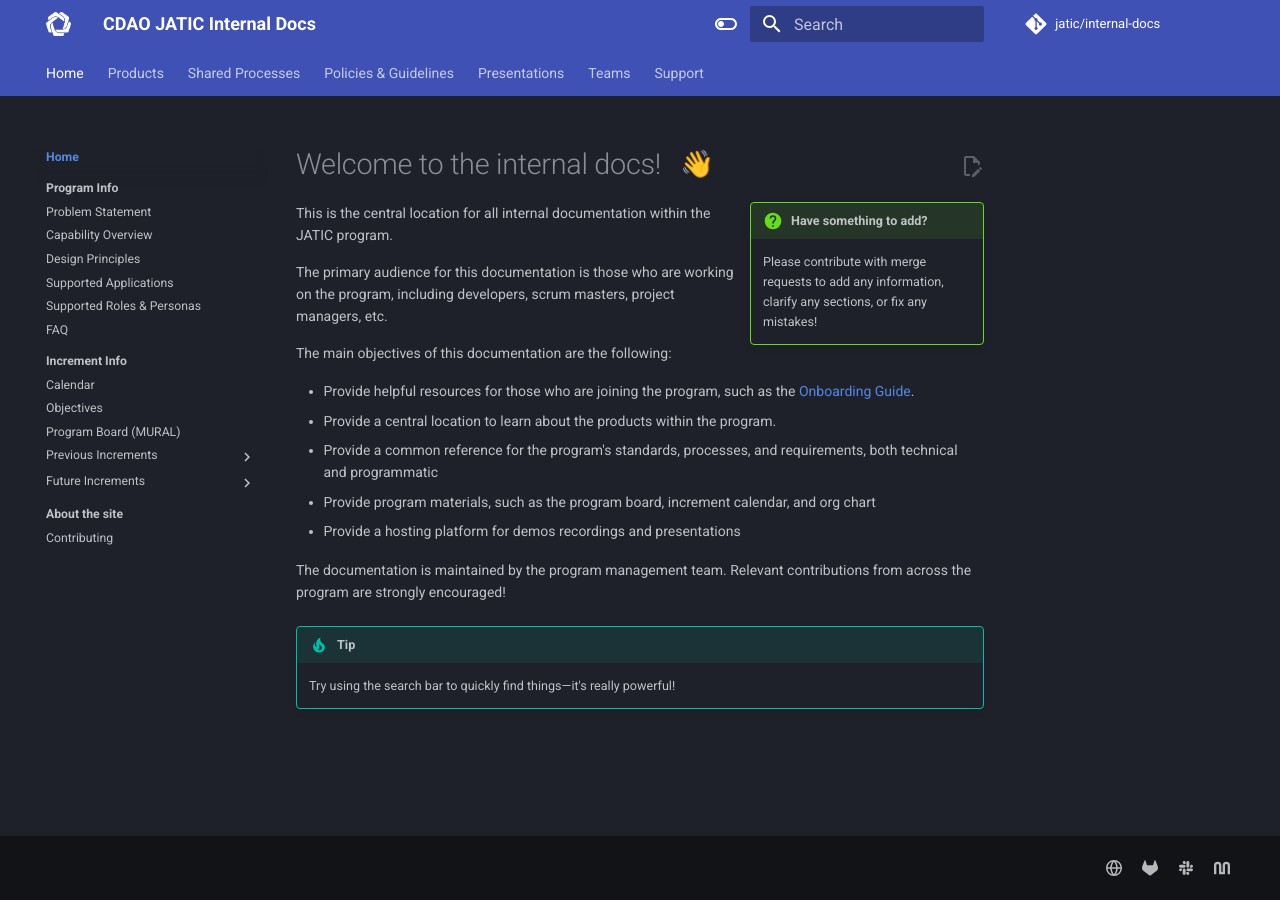
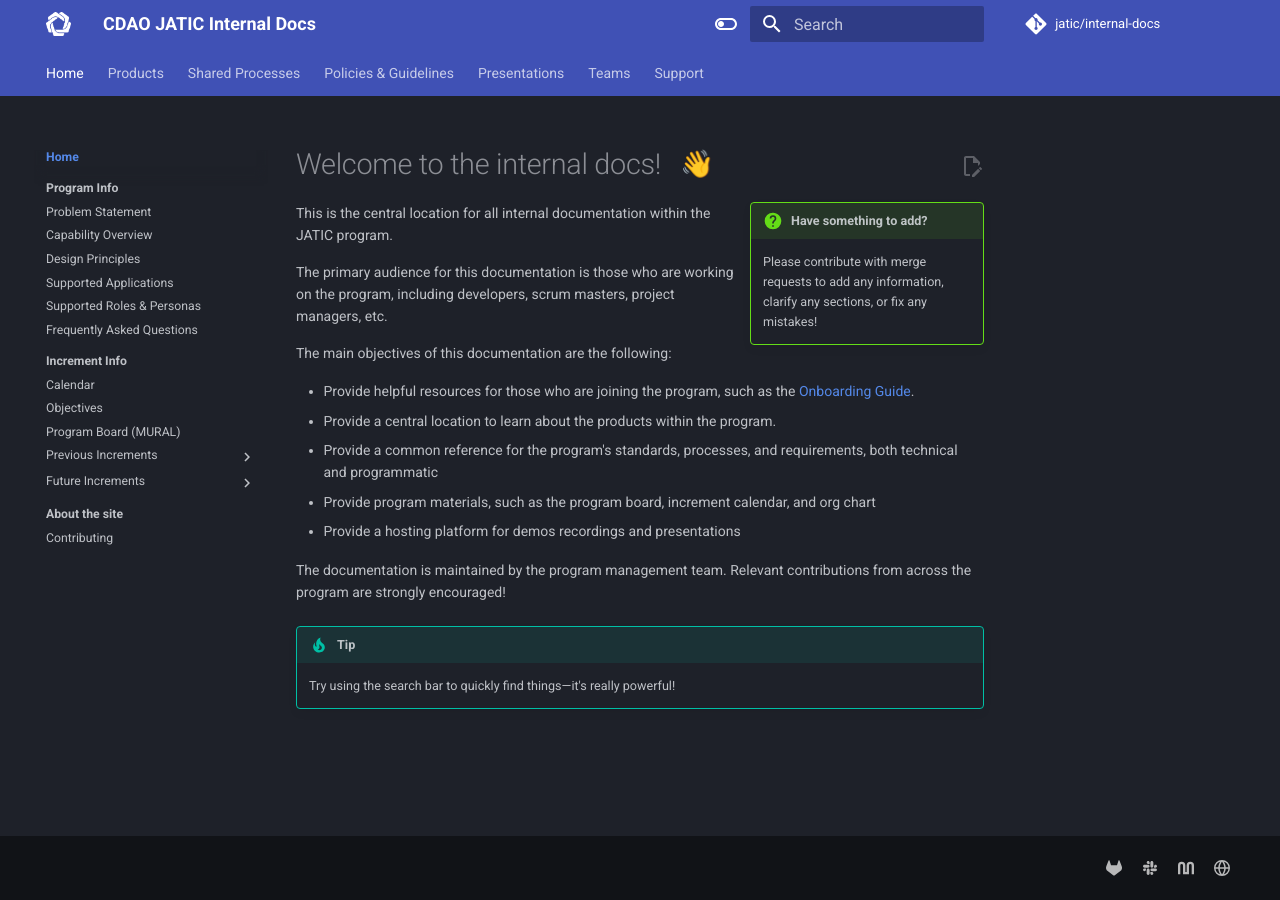
Before and after one commit to zheng0xd/JATIC-internal-docs, an MkDocs documentation site: the page built from docs/index.md, in a window 1280 px wide. Built offline with MkDocs 1.6.1 and Material for MkDocs 9.7.7, drawn with Linux system fonts in a browser that asks for light colours; emoji names are drawn with the system emoji font.

Commit message:
minor fixes

```diff
--- a/mkdocs.yml
+++ b/mkdocs.yml
@@ -58,14 +58,14 @@ extra_css:
   - stylesheets/extra.css
 extra: # These generate the footer
   social:
-    - icon: octicons/globe-16
-      link: https://cdao.pages.jatic.net/public/
     - icon: fontawesome/brands/gitlab
       link: https://gitlab.jatic.net/
     - icon: fontawesome/brands/slack
       link: https://cdaote.slack.com/
     - icon: simple/mural # the mural link below needs to be updated with the latest program board each increment!
       link: https://app.mural.co/t/ecis6578/m/ecis6578/1706552050496/47cf8b1425e58eb981b34e3feab12d248b98c443?sender=u4d7fc200d51cbdba67ba7346
+    - icon: octicons/globe-16
+      link: https://cdao.pages.jatic.net/public/
   generator: false
 
 # Markdown extensions
@@ -98,7 +98,7 @@ nav:
       - Design Principles: program/design-principles.md
       - Supported Applications: program/applications.md
       - Supported Roles & Personas: program/roles-personas.md
-      - FAQ: program/faq.md
+      - Frequently Asked Questions: program/faq.md
     - Increment Info: # needs to be updated each increment
       - increment/index.md
       - Calendar: increment/4/calendar.md
```
